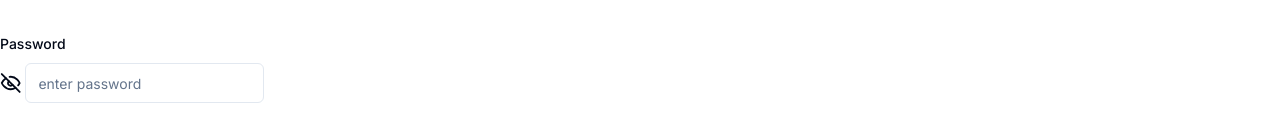
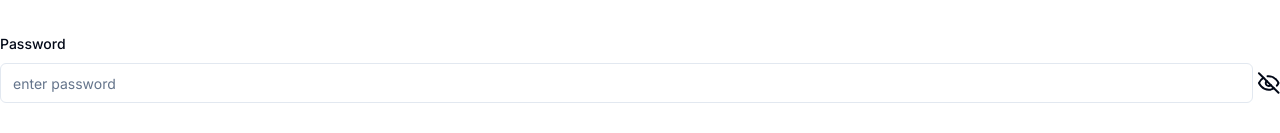
Before and after one commit to femiabimbola/authjs-refresher, a Next.js app: page /signup in a window 1280 px wide. Shown: the part 177-310 px from the top of the page. Built offline with nearby package versions, Linux system fonts and the light colour scheme.

Commit message:
hide and show password

```diff
--- a/components/ui/password-input.tsx
+++ b/components/ui/password-input.tsx
@@ -11,18 +11,28 @@ export interface PasswordInputProps
 }
 
 const PasswordInput = React.forwardRef<HTMLInputElement, PasswordInputProps>(
-  ({className, ...props}, ref) => {
+  ({suffix, className, ...props}, ref) => {
     const [showPassword, setShowPassword] = React.useState(false);
     return (
       <div className=" flex gap-1 items-center">
-        <InputSuffix
+        <Input
           className={className}
           {...props}
           ref={ref}
           type={showPassword ? "text" : "password"}
-          suffix={showPassword ? <EyeIcon /> : <EyeOffIcon />}
         />
-        {/* {suffix={<EyeIcon />}} */}
+
+        {showPassword ? (
+          <EyeIcon
+            className="select-none"
+            onClick={() => setShowPassword(false)}
+          />
+        ) : (
+          <EyeOffIcon
+            className="select-none"
+            onClick={() => setShowPassword(true)}
+          />
+        )}
       </div>
     );
   }
```
